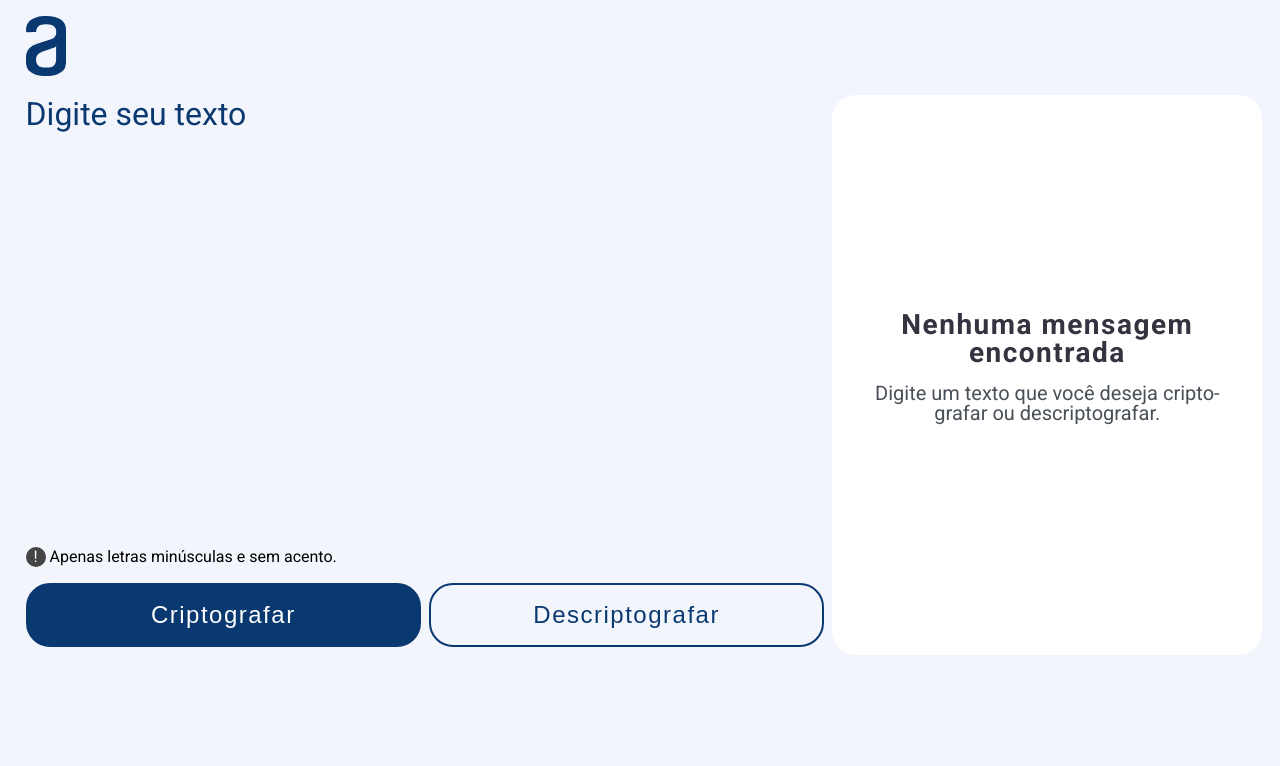
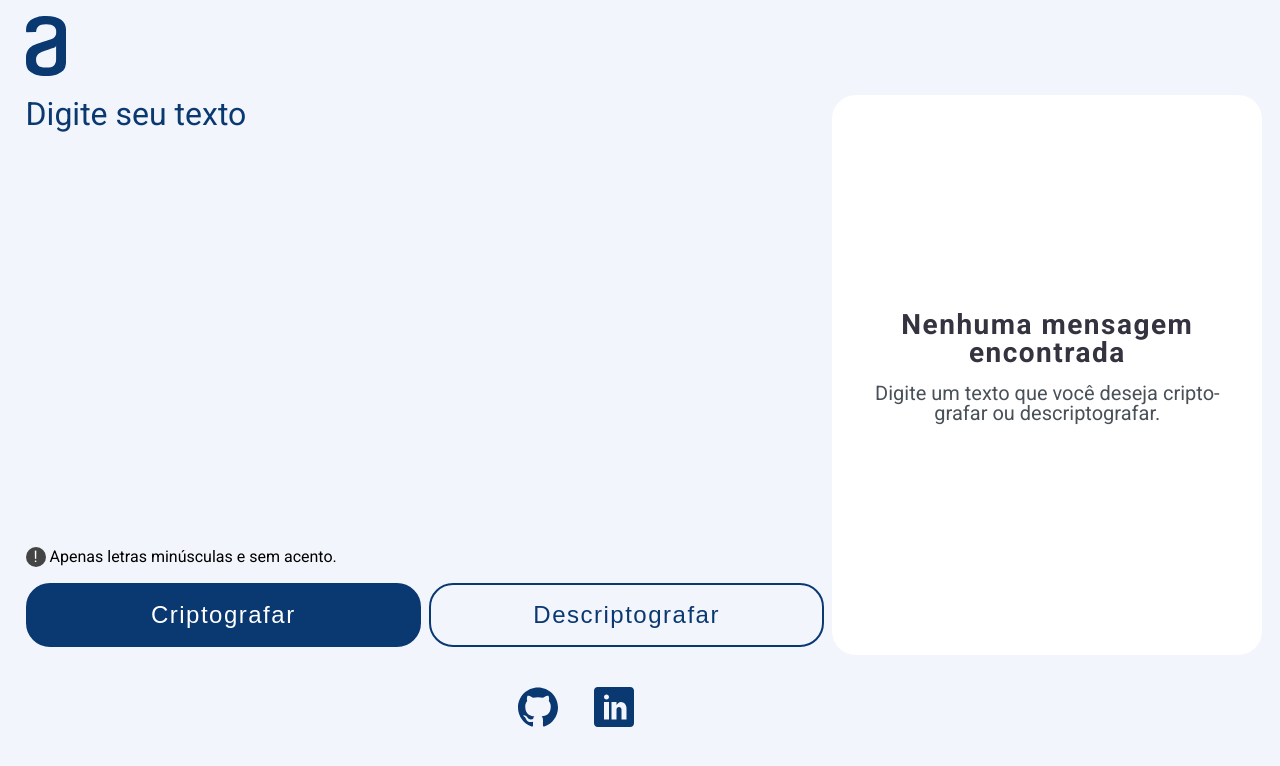
Before and after one commit to PedroA-78/encode-decode, a plain HTML site: page index.html in a window 1280 px wide. Drawn offline with Linux system fonts and the light colour scheme.

Commit message:
footer completed
Footer completo com as redes sociais

```diff
--- a/index.html
+++ b/index.html
@@ -32,7 +32,26 @@
             </div>
         </div>
     </main>
-    <footer></footer>
+    <footer>
+        <div class="contact">
+            <ul>
+                <li>
+                    <a href="https://github.com/PedroA-78" target="_blank">
+                        <svg viewBox="0 0 32 32">
+                            <path d="M16 0.395c-8.836 0-16 7.163-16 16 0 7.069 4.585 13.067 10.942 15.182 0.8 0.148 1.094-0.347 1.094-0.77 0-0.381-0.015-1.642-0.022-2.979-4.452 0.968-5.391-1.888-5.391-1.888-0.728-1.849-1.776-2.341-1.776-2.341-1.452-0.993 0.11-0.973 0.11-0.973 1.606 0.113 2.452 1.649 2.452 1.649 1.427 2.446 3.743 1.739 4.656 1.33 0.143-1.034 0.558-1.74 1.016-2.14-3.554-0.404-7.29-1.777-7.29-7.907 0-1.747 0.625-3.174 1.649-4.295-0.166-0.403-0.714-2.030 0.155-4.234 0 0 1.344-0.43 4.401 1.64 1.276-0.355 2.645-0.532 4.005-0.539 1.359 0.006 2.729 0.184 4.008 0.539 3.054-2.070 4.395-1.64 4.395-1.64 0.871 2.204 0.323 3.831 0.157 4.234 1.026 1.12 1.647 2.548 1.647 4.295 0 6.145-3.743 7.498-7.306 7.895 0.574 0.497 1.085 1.47 1.085 2.963 0 2.141-0.019 3.864-0.019 4.391 0 0.426 0.288 0.925 1.099 0.768 6.354-2.118 10.933-8.113 10.933-15.18 0-8.837-7.164-16-16-16z"></path>
+                        </svg>
+                    </a>
+                </li>
+                <li>
+                    <a href="https://www.linkedin.com/in/pedro-a-ramos-833327233/" target="_blank">
+                        <svg viewBox="0 0 32 32">
+                        <path d="M29 0h-26c-1.65 0-3 1.35-3 3v26c0 1.65 1.35 3 3 3h26c1.65 0 3-1.35 3-3v-26c0-1.65-1.35-3-3-3zM12 26h-4v-14h4v14zM10 10c-1.106 0-2-0.894-2-2s0.894-2 2-2c1.106 0 2 0.894 2 2s-0.894 2-2 2zM26 26h-4v-8c0-1.106-0.894-2-2-2s-2 0.894-2 2v8h-4v-14h4v2.481c0.825-1.131 2.087-2.481 3.5-2.481 2.488 0 4.5 2.238 4.5 5v9z"></path>
+                        </svg>
+                    </a>
+                </li>
+            </ul>
+        </div>
+    </footer>
 
     <script src="./script.js"></script>
 </body>
--- a/style.css
+++ b/style.css
@@ -168,6 +168,30 @@ main {
     color: white;
 }
 
+/* INDEX FOOTER */
+.contact ul {
+    width: 90%;
+    margin: 24px auto;
+    text-align: center;
+}
+.contact ul li {
+    display: inline-block;
+    margin: 0 16px;
+}
+
+.contact ul li svg {
+    width: 40px;
+    transition: ease-in-out 200ms;
+}
+
+.contact ul li svg path {
+    fill: var(--main-color);
+}
+
+.contact ul li svg:hover {
+    transform: scale(1.1);
+}
+
 /* RESPONSIVE CSS */
 
 @media screen and (min-width: 768px) {
@@ -238,4 +262,8 @@ main {
         box-sizing: border-box;
         transition: ease-in-out 200ms;
     }
+
+    .contact ul {
+        margin: 32px 0;
+    }
 }
```
Also changed, not shown: imgs/github.svg (added), imgs/linkedin.svg (added).
